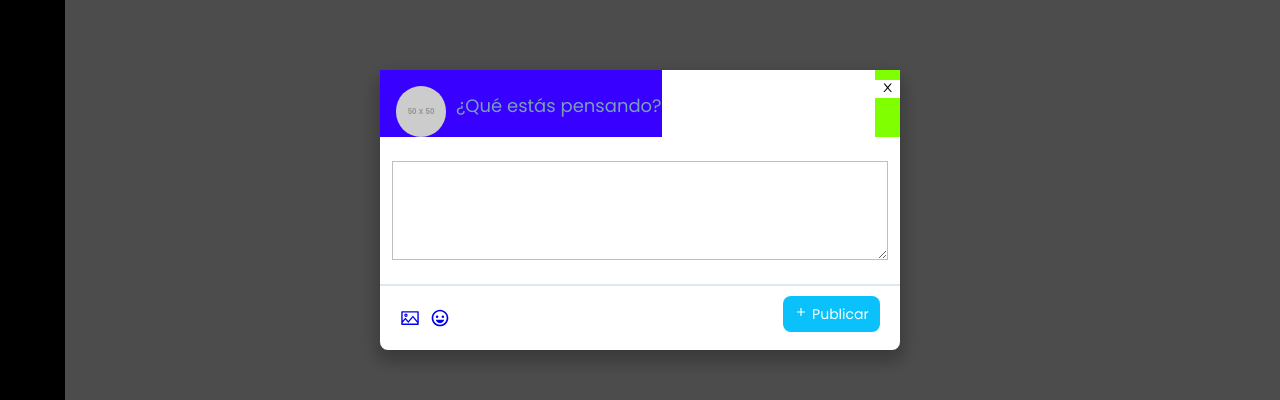
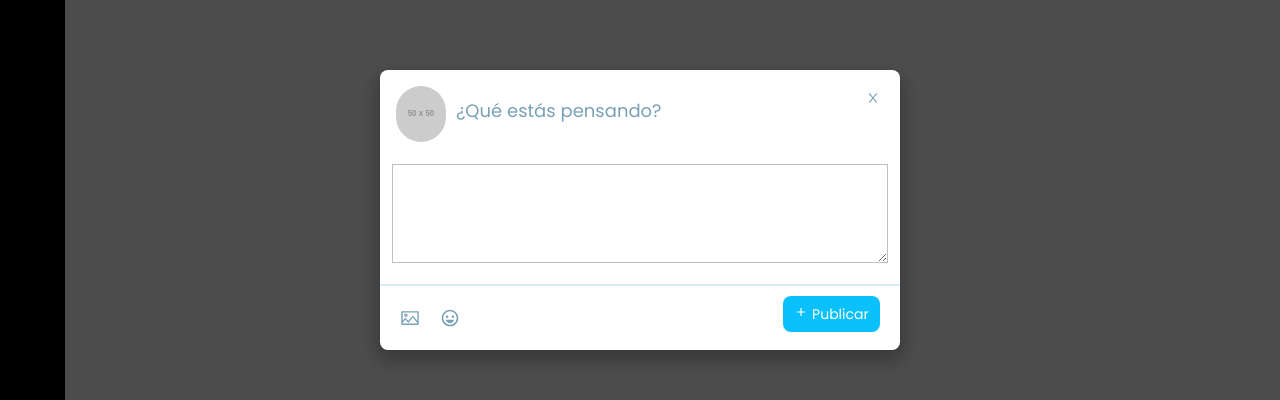
Before and after one commit to linkstrifer/make-it-epsilon, a React (Create React App) app in the folder client/: page / in a window 1280 px wide. Both pictures are taken after a click on the button 1237 px from the left and 757 px from the top of the page. Shown: the part 190-590 px from the top of the page. Built offline with nearby package versions, Linux system fonts and the light colour scheme.

Commit message:
fix color Icons - Combo Box

```diff
--- a/client/src/components/ComboBox/ComboBox.css
+++ b/client/src/components/ComboBox/ComboBox.css
@@ -31,13 +31,8 @@ header {
 
 }
 .headerLeft{
-    background-color: rgb(55, 0, 255);
     display: flex;
     flex-direction: row;
-}
-
-.headerRight{
-    background-color: chartreuse;
 }
 
 .tweetImg {
@@ -50,13 +45,16 @@ header {
 p{
     font-size: 18px;
     font-weight: 500;
-    margin-top: 22px;
+    margin-top: 27px;
 }
 
 .closeIcon{
-    margin-top:10px;
     background-color: white;
     border:none;
+    color:#78A1B6;
+    font-size: 14px;
+    margin-top:20px;
+    margin-right: 14px;
 }
 
 .tweetText{
@@ -79,7 +77,7 @@ p{
 }
 
 .tweetIcons {
-    color:greenyellow;
+    color:#78A1B6;
     font-size: 20px;
     margin-top: 20px;
 }
@@ -90,6 +88,7 @@ p{
 
 .emojiIcon{
     margin:0px 10px;
+    text-decoration: none;
 }
 
 .postingButton{
--- a/client/src/components/ComboBox/ComboBox.js
+++ b/client/src/components/ComboBox/ComboBox.js
@@ -13,7 +13,7 @@ function ComboBox (){
                 </div>
 
                 <div className="headerRight">
-                    <button className="closeIcon"> <AiOutlineClose/> </button>
+                    <button value="close_window" className="closeIcon"> <AiOutlineClose/> </button>
                 </div>
             </header>
 
@@ -21,11 +21,11 @@ function ComboBox (){
 
             <footer className="comboBox-footer">
                 <div className="tweetIcons">
-                <a href="picture">
-                    <AiOutlinePicture className="pictureIcon"/>
+                <a href="picture" className="pictureIcon tweetIcons">
+                    <AiOutlinePicture />
                 </a>
-                <a href="emoji">
-                    <BiHappy className="emoji"/>
+                <a href="emoji" className="emojiIcon tweetIcons">
+                    <BiHappy/>
                 </a>
                 </div>
 
```
Also changed, not shown: client/src/components/PostButton/PostButton.css (line endings or trailing spaces), client/src/components/PostButton/PostButton.js (line endings or trailing spaces).
